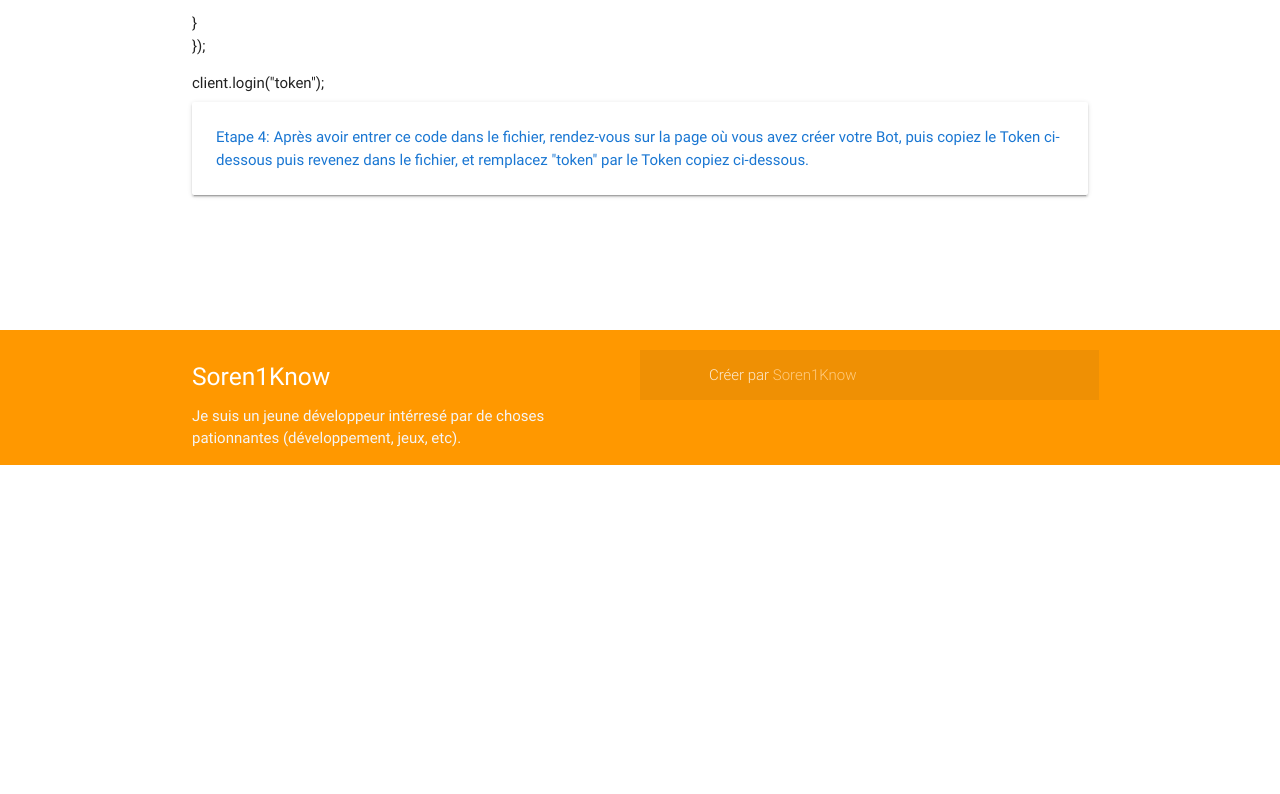
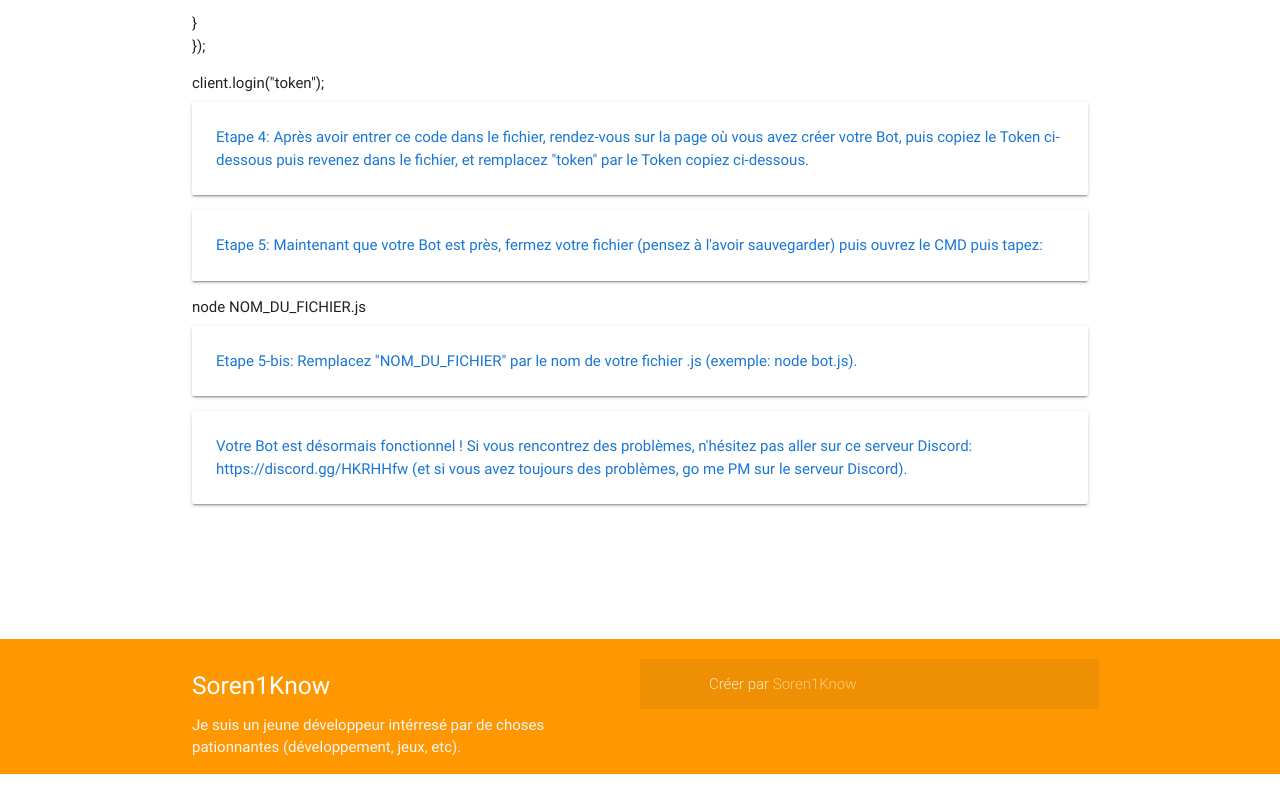
Before and after one commit to MrDragon72/mrdragon72.github.io, a plain HTML site: page botdiscord.html in a window 1280 px wide. Shown: the part 934-1728 px from the top of the page. Before the commit the page ends 1419 px from the top, so only its background shows below. Drawn offline with nearby package versions, Linux system fonts and the light colour scheme.

Commit message:
Update botdiscord.html

```diff
--- a/botdiscord.html
+++ b/botdiscord.html
@@ -60,6 +60,16 @@
 	<div class="card-panel">
 			<span class="blue-text text-darken-2">Etape 4: Après avoir entrer ce code dans le fichier, rendez-vous sur la page où vous avez créer votre Bot, puis copiez le Token ci-dessous puis revenez dans le fichier, et remplacez "token" par le Token copiez ci-dessous.</span>
 		</div>
+	<div class="card-panel">
+			<span class="blue-text text-darken-2">Etape 5: Maintenant que votre Bot est près, fermez votre fichier (pensez à l'avoir sauvegarder) puis ouvrez le CMD puis tapez:</span>
+		</div>
+	node NOM_DU_FICHIER.js
+	<div class="card-panel">
+			<span class="blue-text text-darken-2">Etape 5-bis: Remplacez "NOM_DU_FICHIER" par le nom de votre fichier .js (exemple: node bot.js).</span>
+		</div>
+	<div class="card-panel">
+			<span class="blue-text text-darken-2">Votre Bot est désormais fonctionnel ! Si vous rencontrez des problèmes, n'hésitez pas aller sur ce serveur Discord: https://discord.gg/HKRHHfw (et si vous avez toujours des problèmes, go me PM sur le serveur Discord).</span>
+		</div>
       <br><br>
 
     </div>
```
